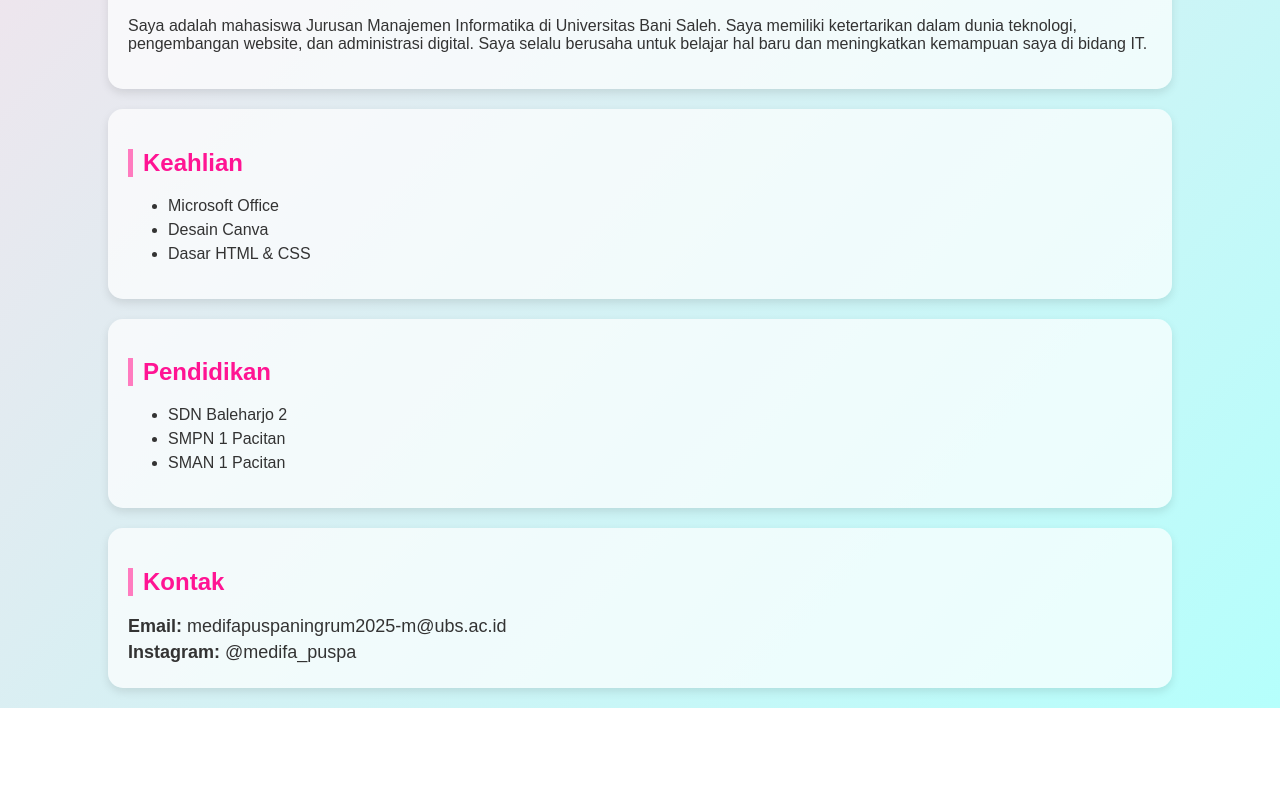
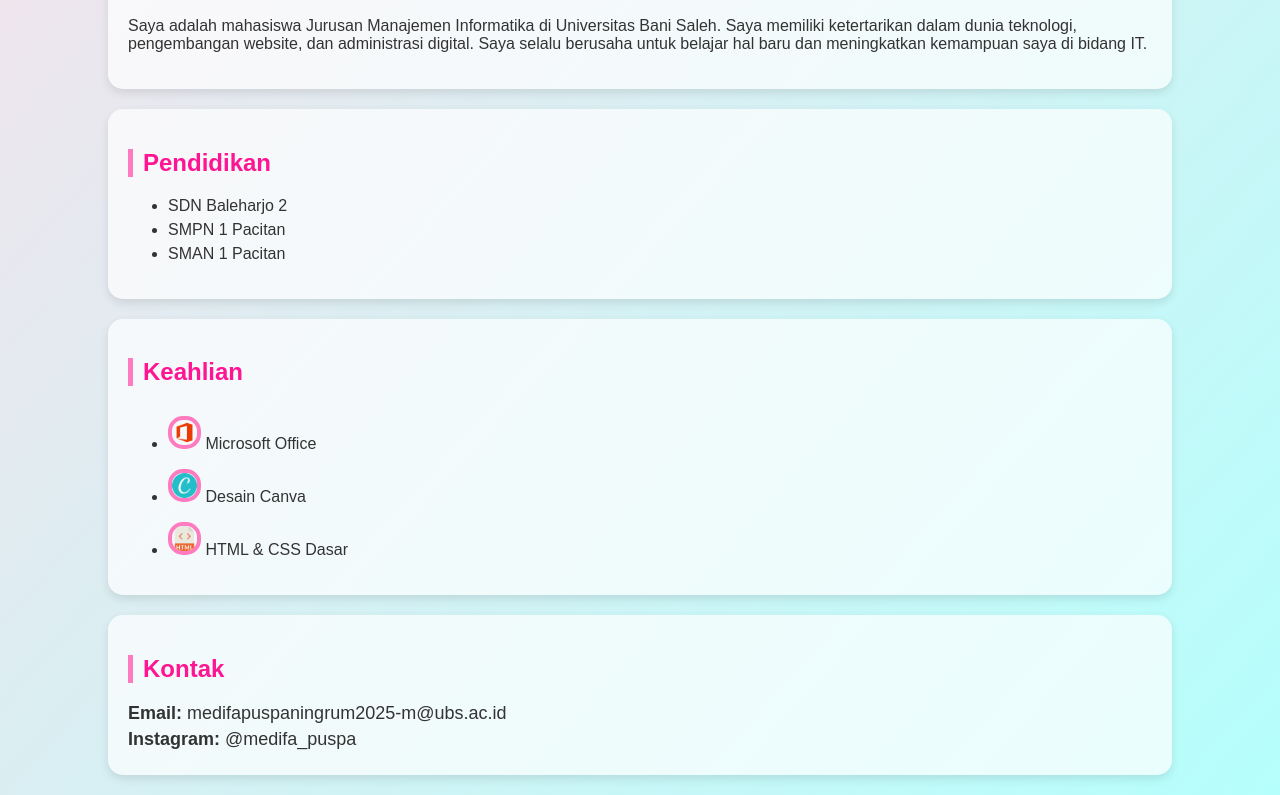
Before and after one commit to medifapuspa19-source/website_medifa, a plain HTML site: page index.html in a window 1280 px wide. Shown: the part 627-1422 px from the top of the page. Before the commit the page ends 1335 px from the top, so only its background shows below. Drawn offline with Linux system fonts and the light colour scheme.

Commit message:
Add files via upload

```diff
--- a/index.html
+++ b/index.html
@@ -79,21 +79,21 @@
     </section>
 
     <section>
-        <h2>Keahlian</h2>
-        <ul>
-            <li>Microsoft Office</li>
-            <li>Desain Canva</li>
-            <li>Dasar HTML & CSS</li>
-        </ul>
-    </section>
-
-    <section>
         <h2>Pendidikan</h2>
         <ul>
             <li>SDN Baleharjo 2</li>
             <li>SMPN 1 Pacitan</li>
             <li>SMAN 1 Pacitan</li>
         </ul>
+    </section>
+
+    <section>
+    <h2>Keahlian</h2>
+    <ul>
+        <li><img src="icon-office.png" width="25"> Microsoft Office</li>
+        <li><img src="icon-canva.png" width="25"> Desain Canva</li>
+        <li><img src="icon-html.png" width="25"> HTML & CSS Dasar</li>
+    </ul>
     </section>
 
     <section class="kontak">
```
Also changed, not shown: icon-canva.png (added), icon-html.png (added), icon-office.png (added).
